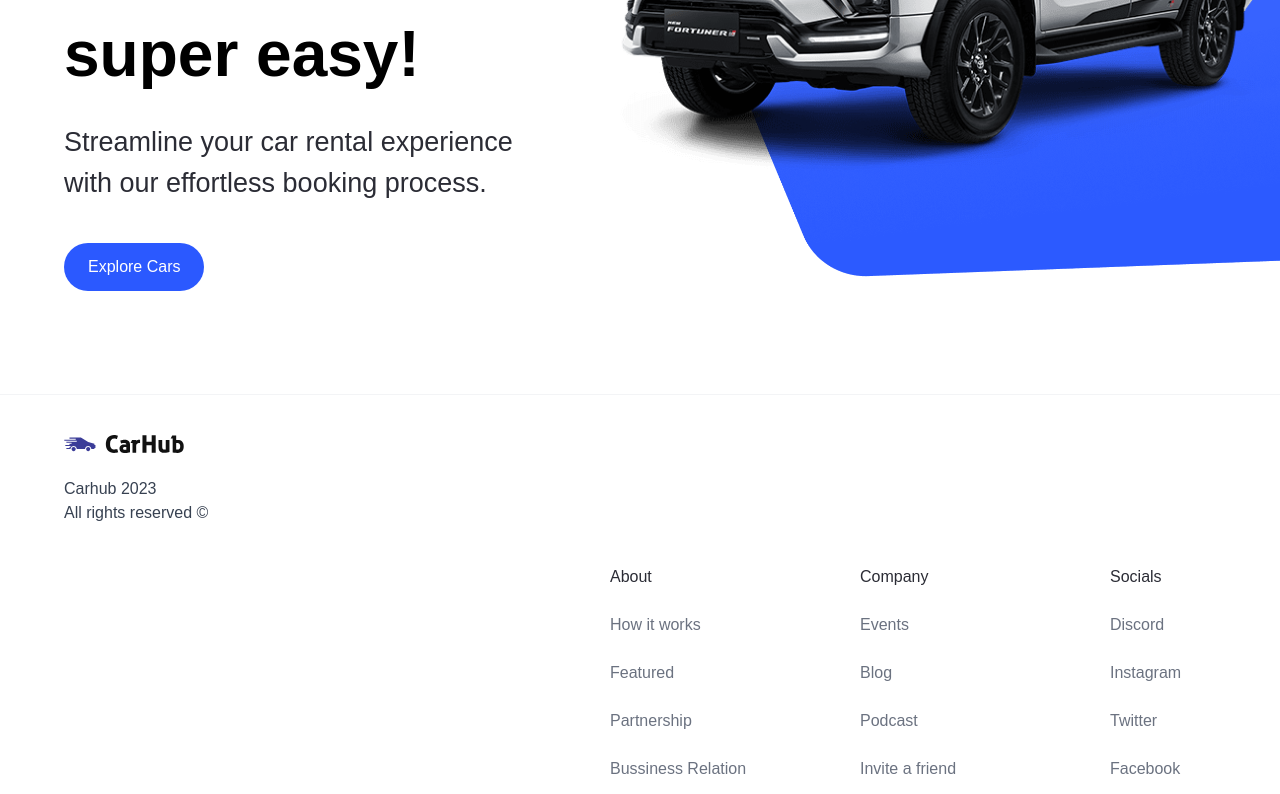
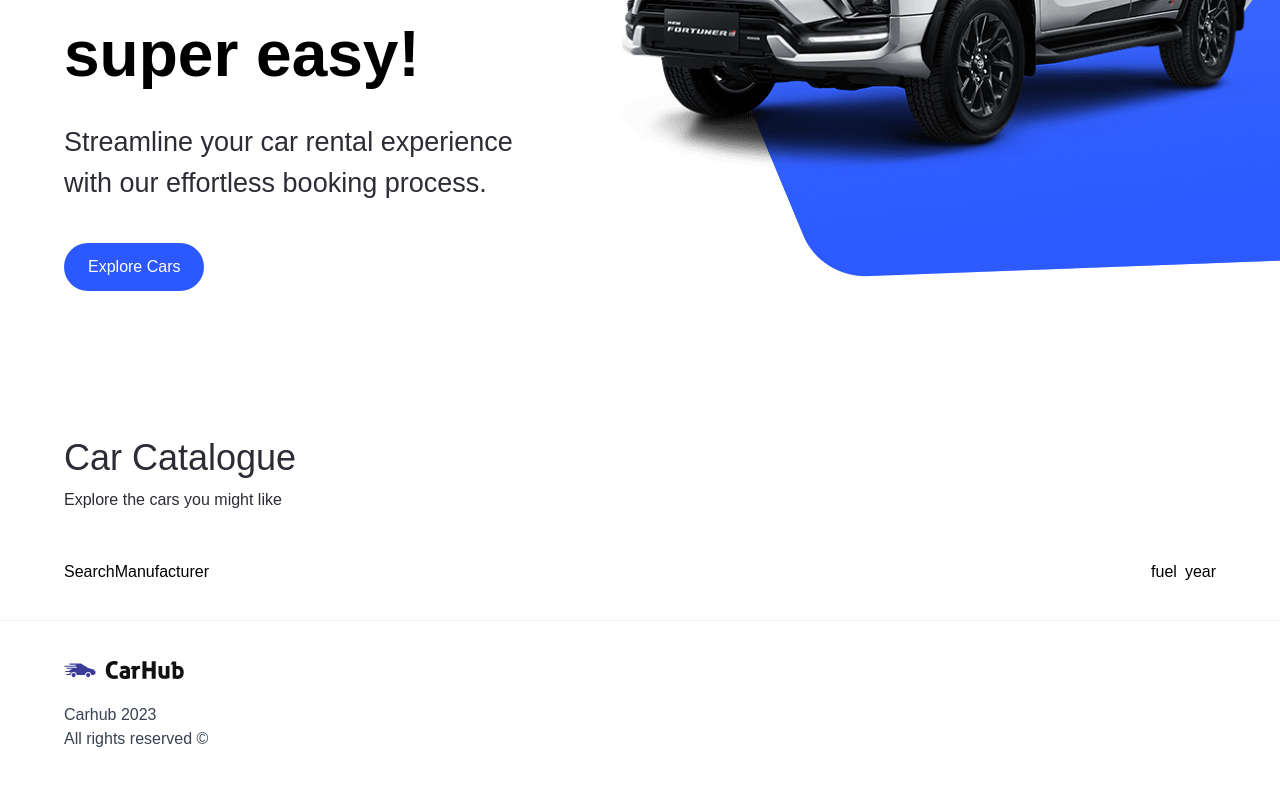
Before and after one commit to ciubiadi/CarsHub, a Next.js app: page / in a window 1280 px wide. Shown: the part 426-1220 px from the top of the page. Built offline with nearby package versions, Linux system fonts and the light colour scheme.

Commit message:
Home with Car Catalogue + Start buolding Search bar for cars

```diff
--- a/app/globals.css
+++ b/app/globals.css
@@ -16,6 +16,14 @@
 
 .custom-btn {
   @apply flex flex-row relative justify-center items-center py-3 px-6 outline-none;
+}
+
+.max-width {
+  @apply max-w-[1440px] mx-auto;
+}
+
+.flex-between {
+  @apply flex justify-between items-center;
 }
 /* END: General styles */
 
@@ -58,3 +66,35 @@
   @apply flex-1 flex sm:justify-end justify-center max-sm:mt-4 gap-10;
 }
 /* END: Footer styles */
+
+/* START: Home styles */
+.home__text-container {
+  @apply flex flex-col items-start justify-start gap-y-2.5 text-black-100;
+}
+
+.home__filters {
+  @apply mt-12 w-full flex-between items-center flex-wrap gap-5;
+}
+
+.home__filter-container {
+  @apply flex justify-start flex-wrap items-center gap-2;
+}
+
+.home__cars-wrapper {
+  @apply grid 2xl:grid-cols-4 xl:grid-cols-3 md:grid-cols-2 grid-cols-1 w-full gap-8 pt-14;
+}
+
+.home__error-container {
+  @apply mt-16 flex justify-center items-center flex-col gap-2;
+}
+/* END: Home styles */
+
+/* START: searchbar styles */
+.searchbar {
+  @apply flex items-center justify-start max-sm:flex-col w-full relative max-sm:gap-4 max-w-3xl;
+}
+
+.searchbar__item {
+  @apply flex-1 max-sm:w-full flex justify-start items-center relative;
+}
+/* END: searchbar styles */
--- a/app/page.tsx
+++ b/app/page.tsx
@@ -1,10 +1,28 @@
-import Image from "next/image";
-import { Hero } from "@/components";
+import { CustomFilter, Hero, SearchBar } from "@/components";
 
 export default function Home() {
   return (
     <main className="overflow-hidden">
       <Hero />
+
+      {/* Car Catalogue */}
+      <div className="mt-12 padding-x py-4 max-width" id="discover">
+        <div className="home__text-container">
+          <h1 className="text-4xl fint-extrabold">
+            Car Catalogue
+          </h1>
+          <p>Explore the cars you might like</p>
+        </div>
+
+        <div className="home__filters">
+          <SearchBar />
+
+          <div className="home__filter-container">
+            <CustomFilter title="fuel" />
+            <CustomFilter title="year" />
+          </div>
+        </div>
+      </div>
     </main>
   )
 }
--- /dev/null
+++ b/components/CustomFilter.tsx
@@ -0,0 +1,10 @@
+import { ICustomFilter } from '@/types'
+import React from 'react'
+
+const CustomFilter = ({ title } : ICustomFilter) => {
+  return (
+    <div>{title}</div>
+  )
+}
+
+export default CustomFilter
--- /dev/null
+++ b/components/SearchBar.tsx
@@ -0,0 +1,20 @@
+"use client"
+import React from 'react'
+import { SearchManufacturer } from '.'
+import { useState } from 'react'
+const SearchBar = () => {
+    const [manufacturer, setManufacturer] = useState('');
+
+    return (
+        <form className='searchbar'>
+            <div className='searchbar__item'>
+                <SearchManufacturer
+                    manufacturer={manufacturer}
+                    setManufacturer={setManufacturer}
+                />
+            </div>
+        </form>
+    )
+}
+
+export default SearchBar
--- /dev/null
+++ b/components/SearchManufacturer.tsx
@@ -0,0 +1,10 @@
+import { ISearchManufacturer } from '@/types'
+import React from 'react'
+
+const SearchManufacturer = ({ manufacturer, setManufacturer} : ISearchManufacturer) => {
+  return (
+    <div>SearchManufacturer</div>
+  )
+}
+
+export default SearchManufacturer
```
Also changed, not shown: components/index.ts (+7 -1 lines), types/index.ts (+9 -0 lines), notes.txt.
